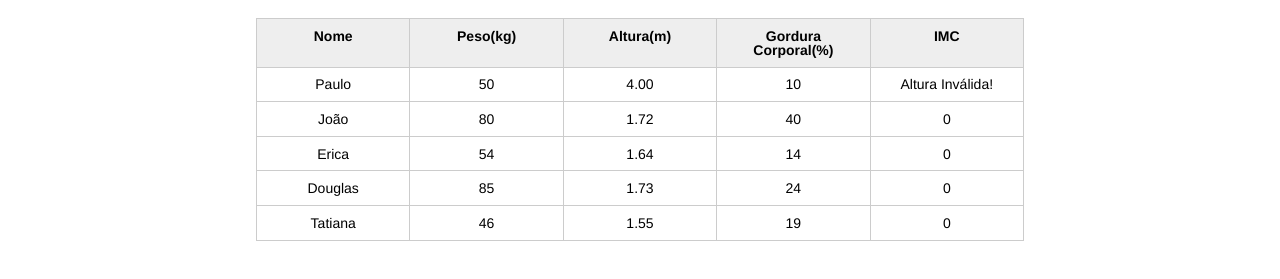
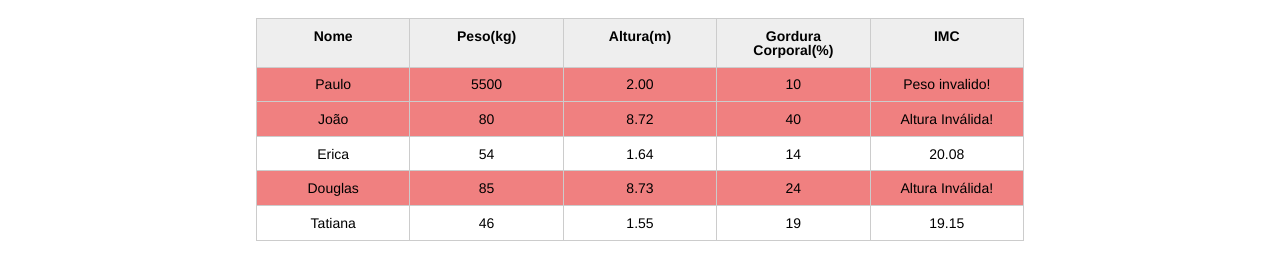
Before and after one commit to TiagoMerc/Java-Script-programando-na-linguagem-da-web-, a plain HTML site: page index.html in a window 1280 px wide. Shown: the part 123-402 px from the top of the page. Drawn offline with Linux system fonts and the light colour scheme.

Commit message:
Arrays, Loop e Estilos

```diff
--- a/css/index.css
+++ b/css/index.css
@@ -132,3 +132,7 @@ button[disabled=disabled], button:disabled {
 .campo-invalido{
 	border: 1px solid red;
 }
+
+.paciente-invalido { /*Classe para alterar a cor no JS*/
+	background-color: lightcoral;
+}
--- a/index.html
+++ b/index.html
@@ -31,8 +31,8 @@
 					<tbody id="tabela-pacientes">
 						<tr class="paciente" id="primeiro-paciente">
 							<td class="info-nome">Paulo</td>
-							<td class="info-peso">50</td>
-							<td class="info-altura">4.00</td>
+							<td class="info-peso">5500</td>
+							<td class="info-altura">2.00</td>
 							<td class="info-gordura">10</td>
 							<td class="info-imc">0</td>
 						</tr>
@@ -40,7 +40,7 @@
 						<tr class="paciente" >
 							<td class="info-nome">João</td>
 							<td class="info-peso">80</td>
-							<td class="info-altura">1.72</td>
+							<td class="info-altura">8.72</td>
 							<td class="info-gordura">40</td>
 							<td class="info-imc">0</td>
 						</tr>
@@ -56,7 +56,7 @@
 						<tr class="paciente">
 							<td class="info-nome">Douglas</td>
 							<td class="info-peso">85</td>
-							<td class="info-altura">1.73</td>
+							<td class="info-altura">8.73</td>
 							<td class="info-gordura">24</td>
 							<td class="info-imc">0</td>
 						</tr>
--- a/js/principal.js
+++ b/js/principal.js
@@ -1,21 +1,25 @@
 /* 	console.log(document.querySelector("h1")); */
 var titulo = document.querySelector(".titulo");
-console.log(titulo);
+/* console.log(titulo);
 
-console.log(titulo.textContent);
+console.log(titulo.textContent); */
 titulo.textContent = "Aparecida nutricionista";
 
-console.log("Fui carregado de um arquivo externo");
+/* console.log("Fui carregado de um arquivo externo");
+ */
+var pacientes = document.querySelectorAll(".paciente");
 
-var paciente = document.querySelector("#tabela-pacientes");
+for(var i = 0; i < pacientes.length; i++){
 
-var tdPeso = document.querySelector(".info-peso");
+  var paciente = pacientes[i];
+
+  var tdPeso = paciente.querySelector(".info-peso");
   var peso = tdPeso.textContent;
 
-var tdAltura = document.querySelector(".info-altura");
+  var tdAltura = paciente.querySelector(".info-altura");
   var altura = tdAltura.textContent;
 
-var tdInfo = document.querySelector(".info-imc");
+  var tdImc = paciente.querySelector(".info-imc");
 
   console.log(paciente); //tr
   console.log(tdPeso); // td que tem o peso
@@ -24,24 +28,28 @@ console.log(peso); //obter 100
   console.log(tdAltura);
   console.log(altura);
 
-
   var pesoEhValido = true;
   var alturaEhValida = true;
 
-
   if(peso <= 0 || peso >= 1000) {
-   tdInfo.textContent = "Peso invalido!"
+     tdImc.textContent = "Peso invalido!"
      pesoEhValido = false;
+    /*  paciente.style.backgroundColor="orange"; */
+     paciente.classList.add("paciente-invalido");
   }
 
   if(altura <= 0 || altura >= 3.000) {
-  tdInfo.textContent = "Altura Inválida!"
+    tdImc.textContent = "Altura Inválida!"
     alturaEhValida = false;
+   /*  paciente.style.backgroundColor="orange";  */
+    paciente.classList.add("paciente-invalido");
   }
 
   if(alturaEhValida && pesoEhValido){
     var IMC = peso/(altura*altura);
     console.log(IMC);
-  tdInfo.textContent = IMC; // Colocando o resultado o IMC do Paulo na posição correta na coluna IMC
+    tdImc.textContent = IMC.toFixed(2); // Colocando o resultado o IMC do Paulo na posição correta na coluna IMC
 
   }
+
+}
```
Also changed, not shown: img/print/print3.png (added), 1 other file. Lines whose indentation alone changed are shown as unchanged.
